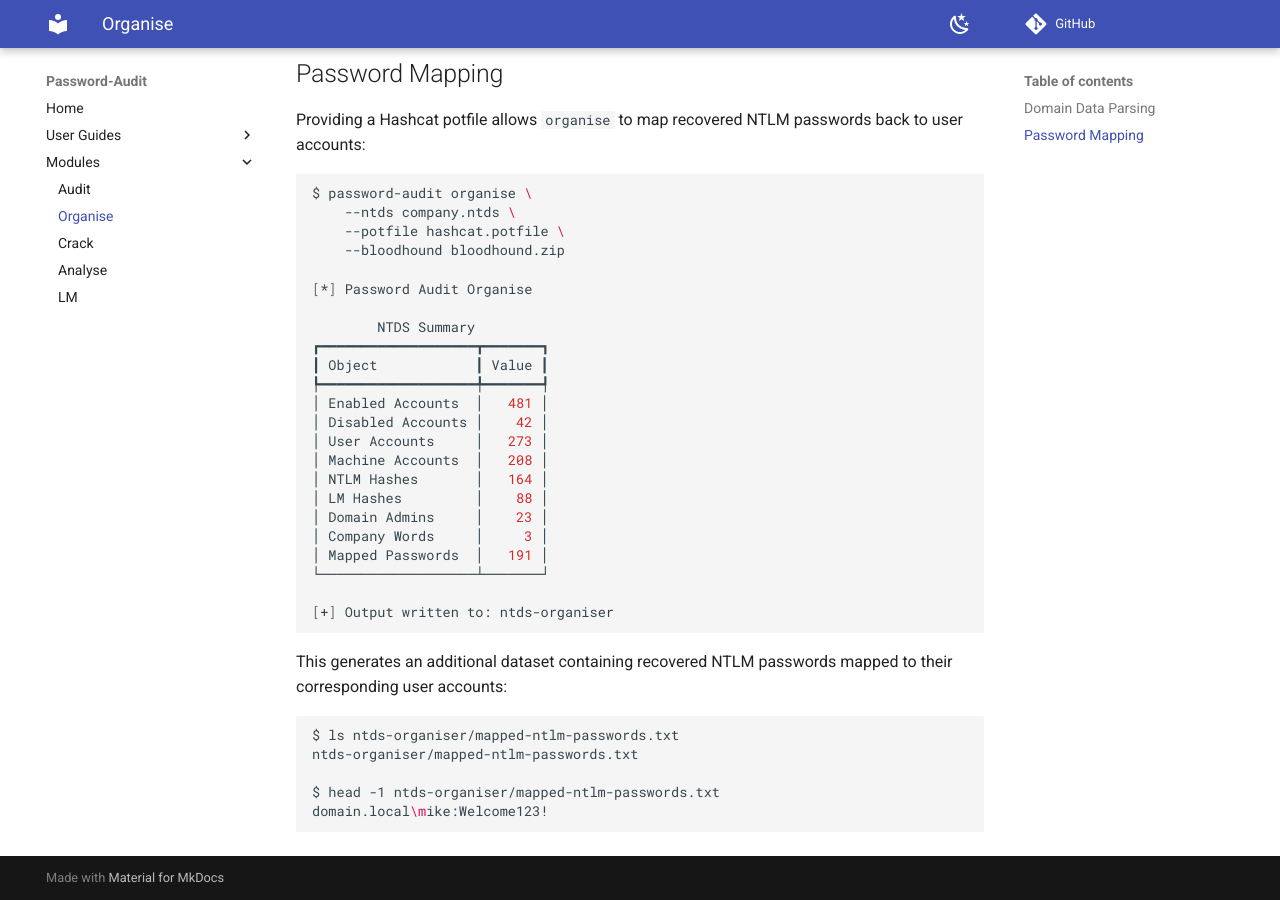
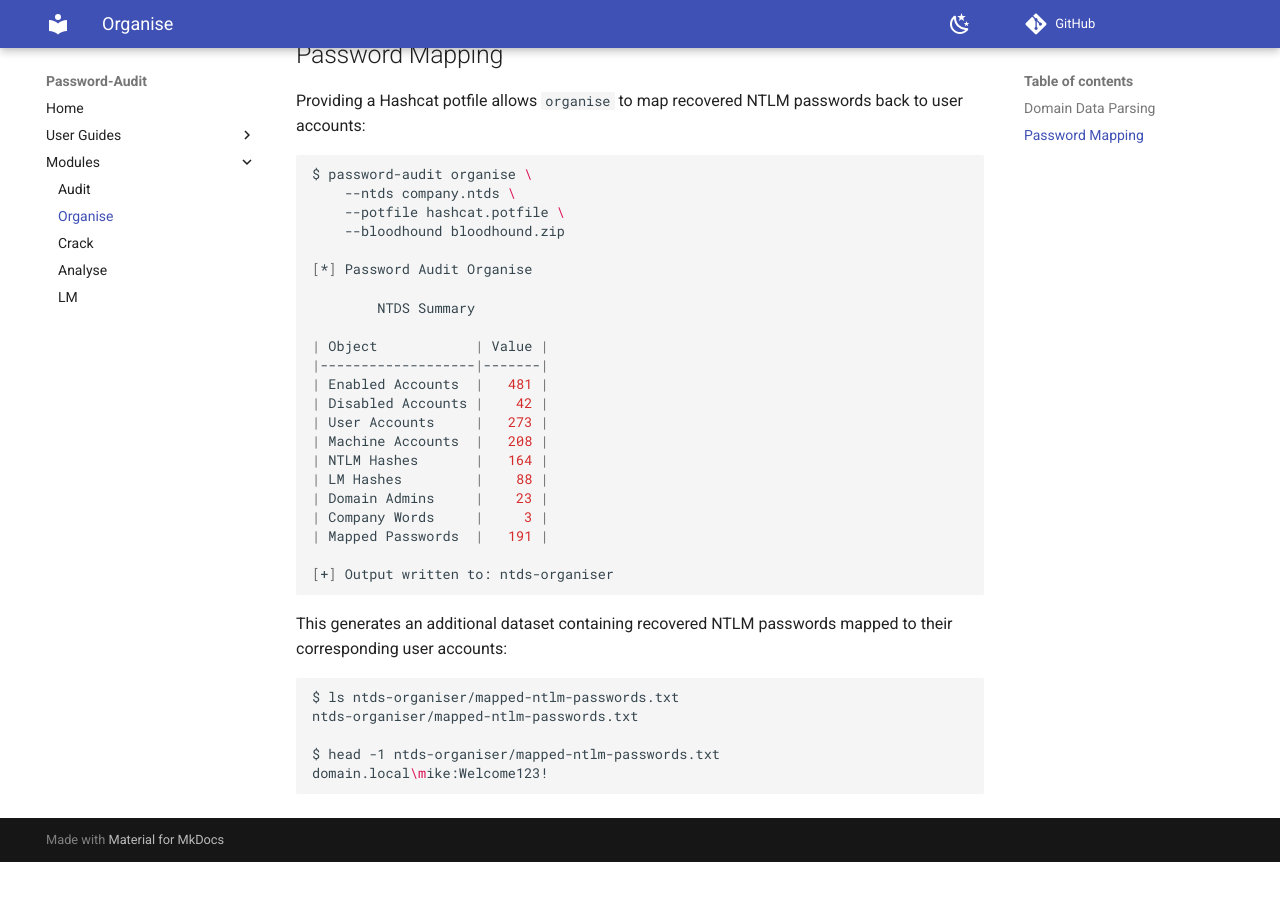
Before and after one commit to CSpanias/password-audit, an MkDocs documentation site: the page built from docs/organise.md, in a window 1280 px wide and 900 px high, scrolled down 2447 px. Built offline with MkDocs 1.6.1 and Material for MkDocs 9.7.7, drawn with Linux system fonts in a browser that asks for light colours; comment, search, counter and statistics services are not loaded; after the commit the page ends 3309 px from its top, so only the background shows below that; some of the changed text lies outside the part shown.

Commit message:
Improved terminal output format, kept MD format on docs.

````diff
--- a/docs/organise.md
+++ b/docs/organise.md
@@ -47,18 +47,17 @@ $ password-audit organise \
 [*] Password Audit Organise
 
         NTDS Summary
-┏━━━━━━━━━━━━━━━━━━━┳━━━━━━━┓
-┃ Object            ┃ Value ┃
-┡━━━━━━━━━━━━━━━━━━━╇━━━━━━━┩
-│ Enabled Accounts  │   481 │
-│ Disabled Accounts │    42 │
-│ User Accounts     │   273 │
-│ Machine Accounts  │   208 │
-│ NTLM Hashes       │   164 │
-│ LM Hashes         │    88 │
-│ Domain Admins     │    23 │
-│ Company Words     │     3 │
-└───────────────────┴───────┘
+
+| Object            | Value |
+|-------------------|-------|
+| Enabled Accounts  |   481 |
+| Disabled Accounts |    42 |
+| User Accounts     |   273 |
+| Machine Accounts  |   208 |
+| NTLM Hashes       |   164 |
+| LM Hashes         |    88 |
+| Domain Admins     |    23 |
+| Company Words     |     3 |
 
 [+] Output written to: ntds-organiser
 ```
@@ -114,19 +113,18 @@ $ password-audit organise \
 [*] Password Audit Organise
 
         NTDS Summary
-┏━━━━━━━━━━━━━━━━━━━┳━━━━━━━┓
-┃ Object            ┃ Value ┃
-┡━━━━━━━━━━━━━━━━━━━╇━━━━━━━┩
-│ Enabled Accounts  │   481 │
-│ Disabled Accounts │    42 │
-│ User Accounts     │   273 │
-│ Machine Accounts  │   208 │
-│ NTLM Hashes       │   164 │
-│ LM Hashes         │    88 │
-│ Domain Admins     │    23 │
-│ Company Words     │     3 │
-│ Mapped Passwords  │   191 │
-└───────────────────┴───────┘
+
+| Object            | Value |
+|-------------------|-------|
+| Enabled Accounts  |   481 |
+| Disabled Accounts |    42 |
+| User Accounts     |   273 |
+| Machine Accounts  |   208 |
+| NTLM Hashes       |   164 |
+| LM Hashes         |    88 |
+| Domain Admins     |    23 |
+| Company Words     |     3 |
+| Mapped Passwords  |   191 |
 
 [+] Output written to: ntds-organiser
 ```
````
Also changed, not shown: docs/audit.md (+17 -21 lines), docs/crack.md (+14 -16 lines), docs/lm.md (+21 -23 lines), 2 other files.
